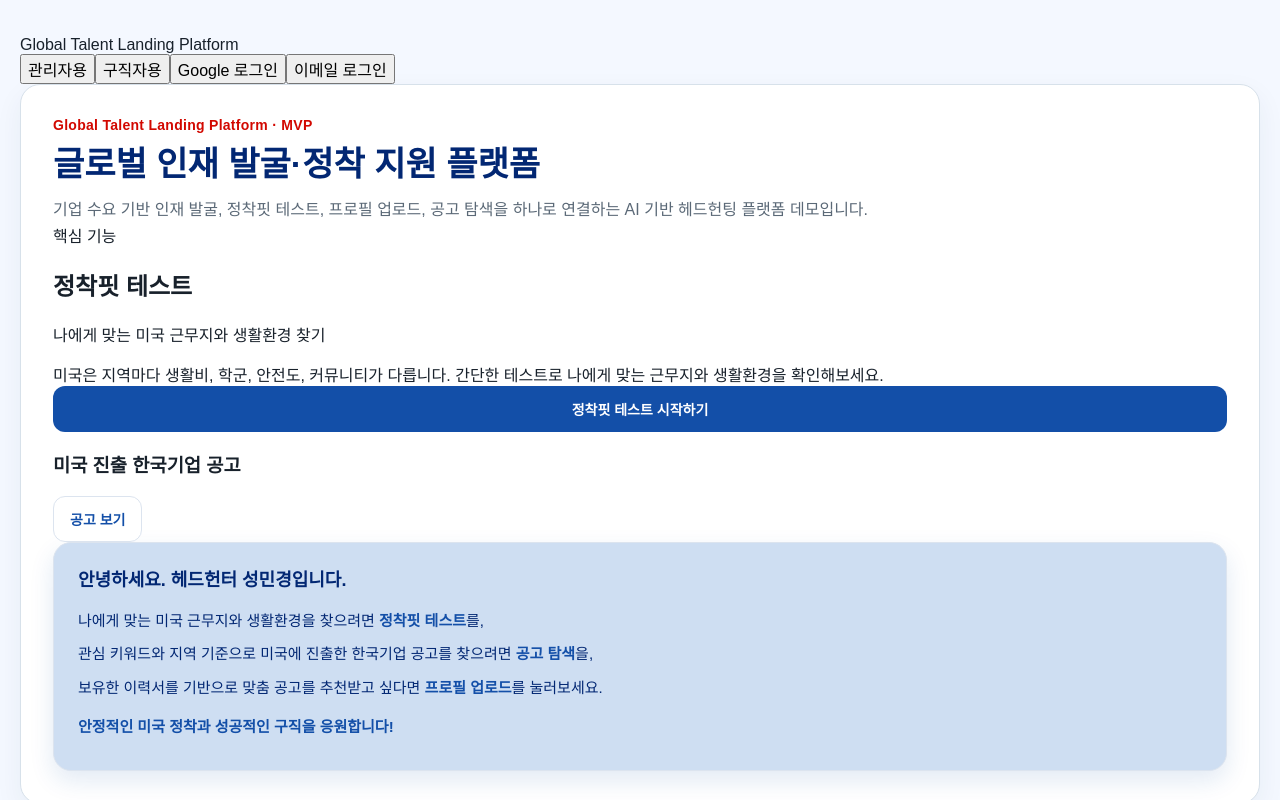
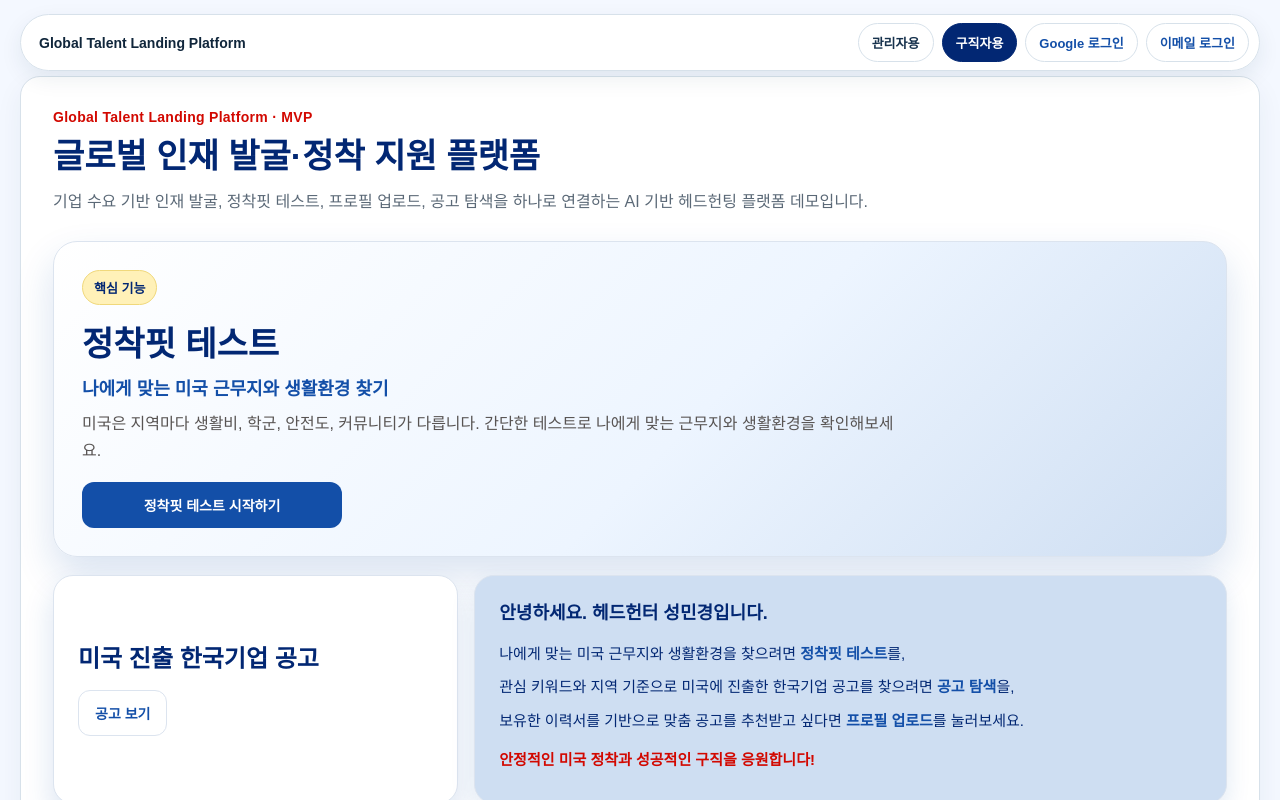
Before and after one commit to miaminkyong/global-talent-matching-mvp, a React (Vite) app: page / in a window 1280 px wide. Shown: the top 800 px of the page. Built offline with nearby package versions, Linux system fonts and the light colour scheme.

Commit message:
Update styles in style.css for seeker layout
Refactor CSS styles for seeker and app layout, including new styles for top bar and buttons.

```diff
--- a/src/style.css
+++ b/src/style.css
@@ -11,8 +11,10 @@
   --seeker-red: #d20800;
   --seeker-blue: #134fa8;
   --seeker-blue-hover: #0e3f86;
---seeker-pastel: #adcfff;
+  --seeker-pastel: #cedef2;
   --seeker-pastel-bg: #f4f8ff;
+  --seeker-yellow: #fff1b8;
+  --seeker-yellow-strong: #f4c542;
   --seeker-navy: #022773;
   --seeker-line: #dce4ef;
   --seeker-gray: #f8f9fa;
@@ -46,12 +48,70 @@ button {
 .app-shell {
   width: 100%;
   min-height: 100vh;
-  padding: 36px 20px 60px;
+  padding: 76px 20px 60px;
   background: #f5f8fb;
 }
 
 .app-shell.seeker-mode {
   background: var(--seeker-pastel-bg);
+}
+
+.top-bar {
+  position: fixed;
+  top: 14px;
+  left: 50%;
+  transform: translateX(-50%);
+  width: min(1320px, calc(100% - 40px));
+  z-index: 20;
+  display: flex;
+  justify-content: space-between;
+  align-items: center;
+  gap: 12px;
+  background: rgba(255, 255, 255, 0.94);
+  border: 1px solid var(--slate-line);
+  box-shadow: 0 8px 22px rgba(19, 50, 77, 0.08);
+  border-radius: 999px;
+  padding: 8px 10px 8px 18px;
+  backdrop-filter: blur(10px);
+}
+
+.top-bar-left {
+  font-weight: 900;
+  color: var(--navy-strong);
+  font-size: 14px;
+}
+
+.top-bar-actions {
+  display: flex;
+  gap: 8px;
+  flex-wrap: wrap;
+  justify-content: flex-end;
+}
+
+.top-mode-btn,
+.login-btn {
+  border-radius: 999px;
+  padding: 9px 13px;
+  font-size: 13px;
+  font-weight: 800;
+  border: 1px solid var(--slate-line);
+  background: #ffffff;
+  color: var(--navy);
+}
+
+.top-mode-btn.active {
+  background: var(--navy);
+  color: #ffffff;
+  border-color: var(--navy);
+}
+
+.top-mode-btn.active.seeker {
+  background: var(--seeker-navy);
+  border-color: var(--seeker-navy);
+}
+
+.login-btn {
+  color: var(--seeker-blue);
 }
 
 .page-container {
@@ -99,43 +159,10 @@ button {
 
 .hero-desc {
   margin: 0;
-  max-width: 860px;
+  max-width: 900px;
   color: var(--text-sub);
   font-size: 16px;
   line-height: 1.7;
-}
-
-.mode-switch {
-  display: flex;
-  gap: 10px;
-  margin-top: 22px;
-  flex-wrap: wrap;
-}
-
-.mode-btn {
-  border: 1px solid var(--slate-line);
-  background: #ffffff;
-  color: var(--navy);
-  border-radius: 999px;
-  padding: 12px 18px;
-  font-size: 15px;
-  font-weight: 800;
-  transition: all 0.2s ease;
-}
-
-.mode-btn:hover {
-  border-color: var(--navy);
-}
-
-.mode-btn.active {
-  background: var(--navy);
-  color: #ffffff;
-  border-color: var(--navy);
-}
-
-.mode-btn.seeker.active {
-  background: var(--seeker-navy);
-  border-color: var(--seeker-navy);
 }
 
 .stats-grid {
@@ -152,25 +179,134 @@ button {
   text-align: center;
 }
 
-.seeker-mode .stat-box {
-  background: #ffffff;
-  border: 1px solid var(--seeker-line);
-}
-
 .stat-number {
   font-size: 24px;
   font-weight: 800;
   color: var(--navy);
 }
 
-.seeker-mode .stat-number {
-  color: var(--seeker-navy);
-}
-
 .stat-label {
   margin-top: 6px;
   color: var(--text-sub);
   font-size: 14px;
+}
+
+.seeker-landing {
+  margin-top: 26px;
+}
+
+.fit-hero-card {
+  background: linear-gradient(135deg, #ffffff 0%, #edf5ff 55%, var(--seeker-pastel) 100%);
+  border: 1px solid var(--seeker-line);
+  border-radius: 24px;
+  padding: 28px;
+  box-shadow: 0 18px 38px rgba(19, 79, 168, 0.16);
+  margin-bottom: 18px;
+}
+
+.fit-hero-label {
+  display: inline-flex;
+  background: var(--seeker-yellow);
+  color: var(--seeker-navy);
+  border: 1px solid #f0d87b;
+  border-radius: 999px;
+  padding: 7px 11px;
+  font-size: 13px;
+  font-weight: 900;
+  margin-bottom: 12px;
+}
+
+.fit-hero-card h2 {
+  margin: 0 0 8px;
+  color: var(--seeker-navy);
+  font-size: 34px;
+}
+
+.fit-hero-card p {
+  margin: 0 0 10px;
+  color: var(--seeker-blue);
+  font-size: 18px;
+  font-weight: 900;
+}
+
+.fit-hero-card span {
+  display: block;
+  max-width: 820px;
+  color: var(--seeker-text);
+  line-height: 1.7;
+  margin-bottom: 18px;
+}
+
+.fit-main-btn {
+  max-width: 260px;
+}
+
+.seeker-info-grid {
+  display: grid;
+  grid-template-columns: minmax(240px, 0.7fr) minmax(320px, 1.3fr);
+  gap: 16px;
+}
+
+.job-shortcut-card {
+  background: #ffffff;
+  border: 1px solid var(--seeker-line);
+  border-radius: 20px;
+  padding: 24px;
+  box-shadow: 0 16px 30px rgba(19, 79, 168, 0.16);
+  display: grid;
+  align-content: center;
+  gap: 14px;
+  transition: transform 0.2s ease, box-shadow 0.2s ease;
+}
+
+.job-shortcut-card:hover {
+  transform: translateY(-3px);
+  box-shadow: 0 20px 42px rgba(19, 79, 168, 0.22);
+}
+
+.job-shortcut-card h3 {
+  margin: 0;
+  color: var(--seeker-navy);
+  font-size: 24px;
+  line-height: 1.35;
+}
+
+.job-view-btn {
+  width: fit-content;
+  padding: 12px 18px;
+  font-size: 15px;
+}
+
+.seeker-welcome-box {
+  background: var(--seeker-pastel);
+  border: 1px solid var(--seeker-line);
+  border-radius: 20px;
+  padding: 22px 24px;
+  color: var(--seeker-navy);
+  box-shadow: 0 10px 24px rgba(19, 79, 168, 0.12);
+}
+
+.seeker-welcome-box p {
+  margin: 0 0 8px;
+  font-size: 15px;
+  line-height: 1.7;
+}
+
+.seeker-welcome-box strong {
+  color: var(--seeker-blue);
+  font-weight: 900;
+}
+
+.welcome-greeting {
+  font-size: 18px !important;
+  font-weight: 900;
+  margin-bottom: 12px !important;
+}
+
+.welcome-closing {
+  margin-top: 14px !important;
+  font-weight: 900;
+  color: var(--seeker-red);
 }
 
 .tab-nav {
@@ -188,7 +324,6 @@ button {
   padding: 16px 22px;
   font-size: 18px;
   font-weight: 800;
-  cursor: pointer;
   transition: all 0.2s ease;
 }
 
@@ -206,10 +341,6 @@ button {
 .seeker-tab {
   color: var(--seeker-navy);
   border-color: var(--seeker-line);
-}
-
-.seeker-tab:hover {
-  border-color: var(--seeker-blue);
 }
 
 .seeker-tab.active {
@@ -257,6 +388,7 @@ button {
 .state-select,
 .form-panel input,
 .form-panel select,
+.form-panel textarea,
 .edit-panel input,
 .edit-panel textarea {
   border: 1px solid var(--slate-line);
@@ -268,22 +400,26 @@ button {
   outline: none;
 }
 
-.search-input:focus,
-.state-select:focus,
-.form-panel input:focus,
-.form-panel select:focus,
-.edit-panel input:focus,
-.edit-panel textarea:focus {
-  border-color: var(--accent);
-  box-shadow: 0 0 0 3px rgba(47, 93, 134, 0.12);
+.form-panel textarea,
+.edit-panel textarea {
+  min-height: 120px;
+  resize: vertical;
 }
 
 .search-input {
-  min-width: 320px;
+  min-width: 300px;
 }
 
 .state-select {
-  min-width: 140px;
+  min-width: 160px;
+}
+
+.role-select {
+  min-width: 220px;
+}
+
+.visa-select {
+  min-width: 190px;
 }
 
 .card-grid {
@@ -292,7 +428,7 @@ button {
 }
 
 .jobs-grid {
-  grid-template-columns: repeat(auto-fit, minmax(260px, 1fr));
+  grid-template-columns: repeat(auto-fit, minmax(270px, 1fr));
 }
 
 .candidate-grid {
@@ -310,7 +446,6 @@ button {
 }
 
 .job-card.selectable {
-  cursor: pointer;
   transition: all 0.2s ease;
 }
 
@@ -345,7 +480,7 @@ button {
 .card-subtitle {
   color: var(--navy);
   font-size: 15px;
-  font-weight: 700;
+  font-weight: 800;
   margin-bottom: 4px;
 }
 
@@ -378,6 +513,12 @@ button {
   padding: 6px 10px;
   font-size: 12px;
   font-weight: 700;
+}
+
+.visa-tag {
+  background: var(--seeker-yellow);
+  color: #5c4700;
+  border-color: #f0d87b;
 }
 
 .selected-info {
@@ -496,7 +637,6 @@ button {
   padding: 10px 15px;
   font-size: 14px;
   font-weight: 800;
-  cursor: pointer;
 }
 
 .sort-btn.active {
@@ -564,7 +704,8 @@ button {
 .primary-btn,
 .secondary-btn,
 .cta-btn,
-.outline-btn {
+.outline-btn,
+.yellow-action-btn {
   border-radius: 12px;
   padding: 12px 16px;
   font-size: 14px;
@@ -578,18 +719,49 @@ button {
   color: #ffffff;
 }
 
-.primary-btn:hover {
-  background: var(--navy-strong);
-}
-
 .secondary-btn {
   background: #ffffff;
   color: var(--navy);
   border-color: var(--slate-line);
 }
 
-.secondary-btn:hover {
-  border-color: var(--navy);
+.cta-btn {
+  background: var(--seeker-blue);
+  color: #ffffff;
+  width: 100%;
+}
+
+.cta-btn:hover {
+  background: var(--seeker-blue-hover);
+}
+
+.outline-btn {
+  background: #ffffff;
+  color: var(--seeker-blue);
+  border-color: var(--seeker-line);
+}
+
+.outline-btn:hover {
+  background: #edf4ff;
+  border-color: var(--seeker-blue);
+}
+
+.yellow-action-btn {
+  background: var(--seeker-yellow);
+  color: #4a3b00;
+  border-color: #f0d87b;
+}
+
+.yellow-action-btn:hover {
+  background: var(--seeker-yellow-strong);
+}
+
+.cta-btn.small,
+.outline-btn.small,
+.yellow-action-btn.small {
+  width: auto;
+  padding: 10px 12px;
+  font-size: 13px;
 }
 
 .button-row {
@@ -623,7 +795,6 @@ button {
   font-size: 13px;
 }
 
-/* 인재 DB 수정/삭제 */
 .db-action-row {
   display: flex;
   gap: 10px;
@@ -683,15 +854,9 @@ button {
   width: 100%;
 }
 
-.edit-panel textarea {
-  min-height: 84px;
-  resize: vertical;
-}
-
-/* 구직자용 디자인 */
 .seeker-card {
   border-color: var(--seeker-line);
-  box-shadow: 0 8px 24px rgba(2, 38, 168, 0.07);
+  box-shadow: 0 8px 24px rgba(19, 79, 168, 0.07);
 }
 
 .seeker-page-title {
@@ -716,7 +881,7 @@ button {
 }
 
 .seeker-badge {
-  background: #cedef2;
+  background: var(--seeker-pastel);
   color: var(--seeker-navy);
   border: 1px solid var(--seeker-line);
   border-radius: 999px;
@@ -738,7 +903,7 @@ button {
   border-radius: 18px;
   padding: 20px;
   background: #ffffff;
-  box-shadow: 0 8px 20px rgba(2, 38, 168, 0.05);
+  box-shadow: 0 8px 20px rgba(19, 79, 168, 0.05);
 }
 
 .form-panel label {
@@ -751,52 +916,22 @@ button {
 }
 
 .form-panel input,
-.form-panel select {
+.form-panel select,
+.form-panel textarea {
   border-color: var(--seeker-line);
   color: var(--seeker-text);
-}
-
-.form-panel input:focus,
-.form-panel select:focus {
-  border-color: var(--seeker-blue);
-  box-shadow: 0 0 0 3px rgba(2, 38, 168, 0.1);
 }
 
 .form-panel input[type="range"] {
   padding: 0;
   min-height: auto;
+  accent-color: var(--seeker-blue);
 }
 
-.cta-btn {
-  background: var(--seeker-blue);
-  color: #ffffff;
-  width: 100%;
-}
-
-.cta-btn:hover {
-  background: var(--seeker-blue-hover);
-}
-
-.cta-btn.small,
-.outline-btn.small {
-  width: auto;
-  padding: 10px 12px;
-  font-size: 13px;
-}
-
-.outline-btn {
-  background: #ffffff;
-  color: var(--seeker-blue);
-  border-color: var(--seeker-line);
-}
-
-.outline-btn:hover {
-  border-color: var(--seeker-blue);
-}
-
-.secondary-btn.wide {
-  width: 100%;
-  margin-top: 14px;
+.file-help {
+  color: var(--text-sub);
+  font-size: 12px;
+  font-weight: 600;
 }
 
 .empty-result {
@@ -909,21 +1044,31 @@ button {
 
 .seeker-job-card {
   border-color: var(--seeker-line);
-  box-shadow: 0 8px 20px rgba(2, 38, 168, 0.05);
+  box-shadow: 0 8px 20px rgba(19, 79, 168, 0.05);
 }
 
 .seeker-job-card h3 {
   color: var(--seeker-navy);
+  font-size: 24px;
+  font-weight: 900;
 }
 
 .seeker-job-card .card-subtitle {
-  color: var(--seeker-blue);
+  color: var(--text-main);
+  font-size: 16px;
+  font-weight: 900;
 }
 
 .seeker-job-card .tag {
   background: #f8f9fa;
   color: var(--seeker-navy);
   border-color: var(--seeker-line);
+}
+
+.seeker-job-card .visa-tag {
+  background: var(--seeker-yellow);
+  color: #5c4700;
+  border-color: #f0d87b;
 }
 
 .card-actions {
@@ -933,59 +1078,39 @@ button {
   margin-top: 14px;
 }
 
+.profile-section {
+  margin-top: 34px;
+}
+
+.profile-keywords {
+  margin-bottom: 16px;
+}
+
 .footer-note {
   padding: 18px 22px;
   color: var(--text-sub);
   font-size: 14px;
   line-height: 1.7;
 }
-.seeker-welcome-wrap {
-  margin-top: 24px;
-  display: grid;
-  grid-template-columns: 220px 1fr;
-  gap: 16px;
-  align-items: stretch;
+
+@media (max-width: 900px) {
+  .app-shell {
+    padding: 118px 14px 44px;
   }
 
-.seeker-job-count {
-  background: #ffffff;
-  border: 1px solid var(--seeker-line);
+  .top-bar {
+    border-radius: 18px;
+    align-items: flex-start;
+    flex-direction: column;
+    left: 14px;
+    right: 14px;
+    transform: none;
+    width: auto;
   }
 
-.seeker-welcome-box {
-  background: #cedef2;
-  border: 1px solid var(--seeker-line);
-  border-radius: 18px;
-  padding: 22px 24px;
-  color: var(--seeker-navy);
-  box-shadow: 0 10px 24px rgba(19, 79, 168, 0.12);
-}
-
-.seeker-welcome-box p {
-  margin: 0 0 8px;
-  font-size: 15px;
-  line-height: 1.7;
-}
-
-.seeker-welcome-box strong {
-  color: var(--seeker-blue);
-  font-weight: 900;
-}
-
-.welcome-greeting {
-  font-size: 18px !important;
-  font-weight: 900;
-  margin-bottom: 12px !important;
-}
-
-.welcome-closing {
-  margin-top: 14px !important;
-  font-weight: 900;
-  color: var(--seeker-blue);
-}
-@media (max-width: 900px) {
-  .app-shell {
-    padding: 22px 14px 44px;
+  .top-bar-actions {
+    width: 100%;
+    justify-content: flex-start;
   }
 
   .hero-card,
@@ -1000,7 +1125,7 @@ button {
   .stats-grid,
   .admin-summary,
   .two-column-layout,
-.seeker-welcome-wrap {
+  .seeker-info-grid {
     grid-template-columns: 1fr;
   }
 
@@ -1010,7 +1135,10 @@ button {
     font-size: 17px;
   }
 
-  .search-input {
+  .search-input,
+  .state-select,
+  .role-select,
+  .visa-select {
     min-width: 100%;
   }
 
@@ -1018,9 +1146,8 @@ button {
   .info-grid {
     grid-template-columns: 1fr;
   }
+
+  .fit-main-btn {
+    max-width: 100%;
   }
-
-
-.form-panel input[type="range"] {
-  accent-color: var(--seeker-blue);
 }
```
Lines whose indentation alone changed are shown as unchanged.
